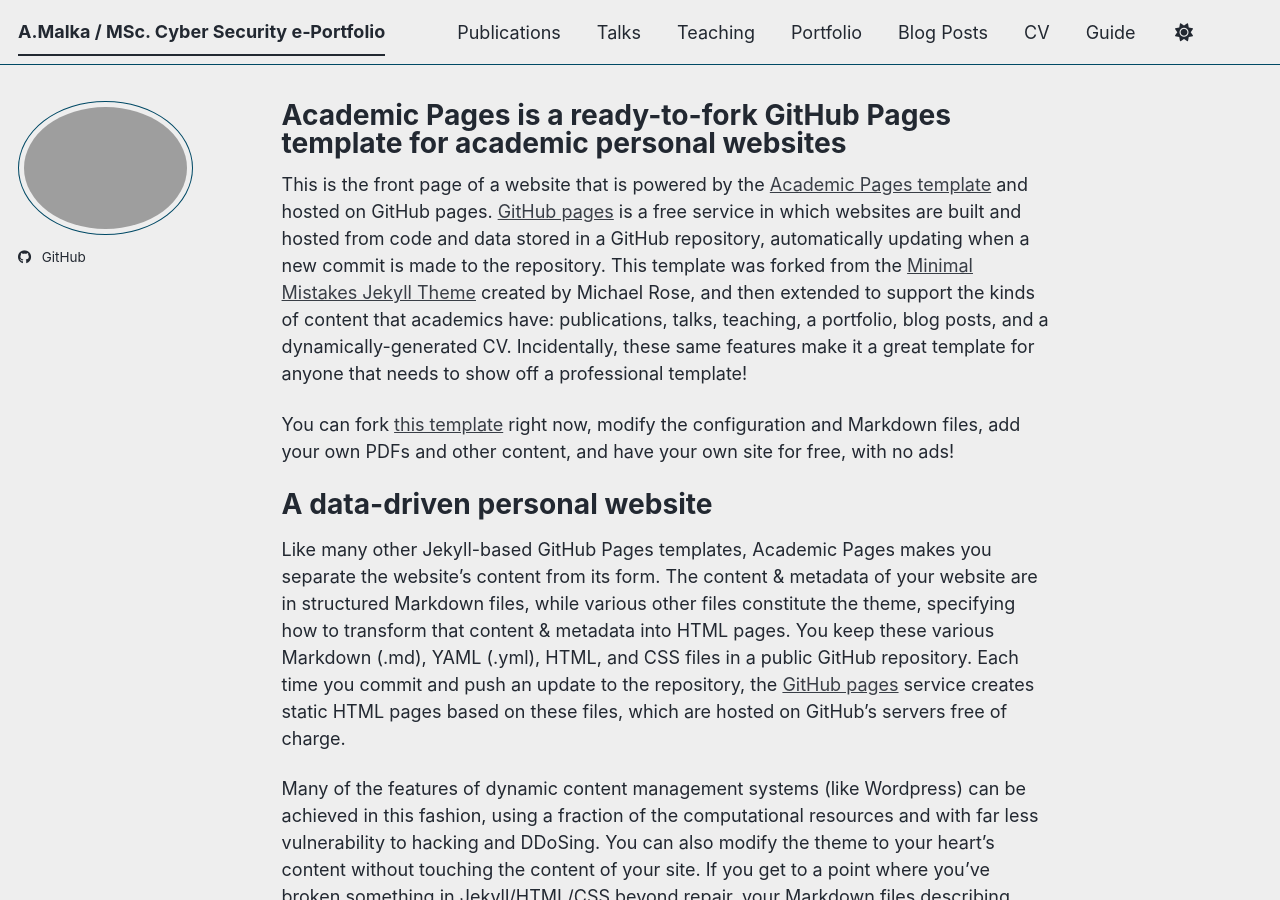
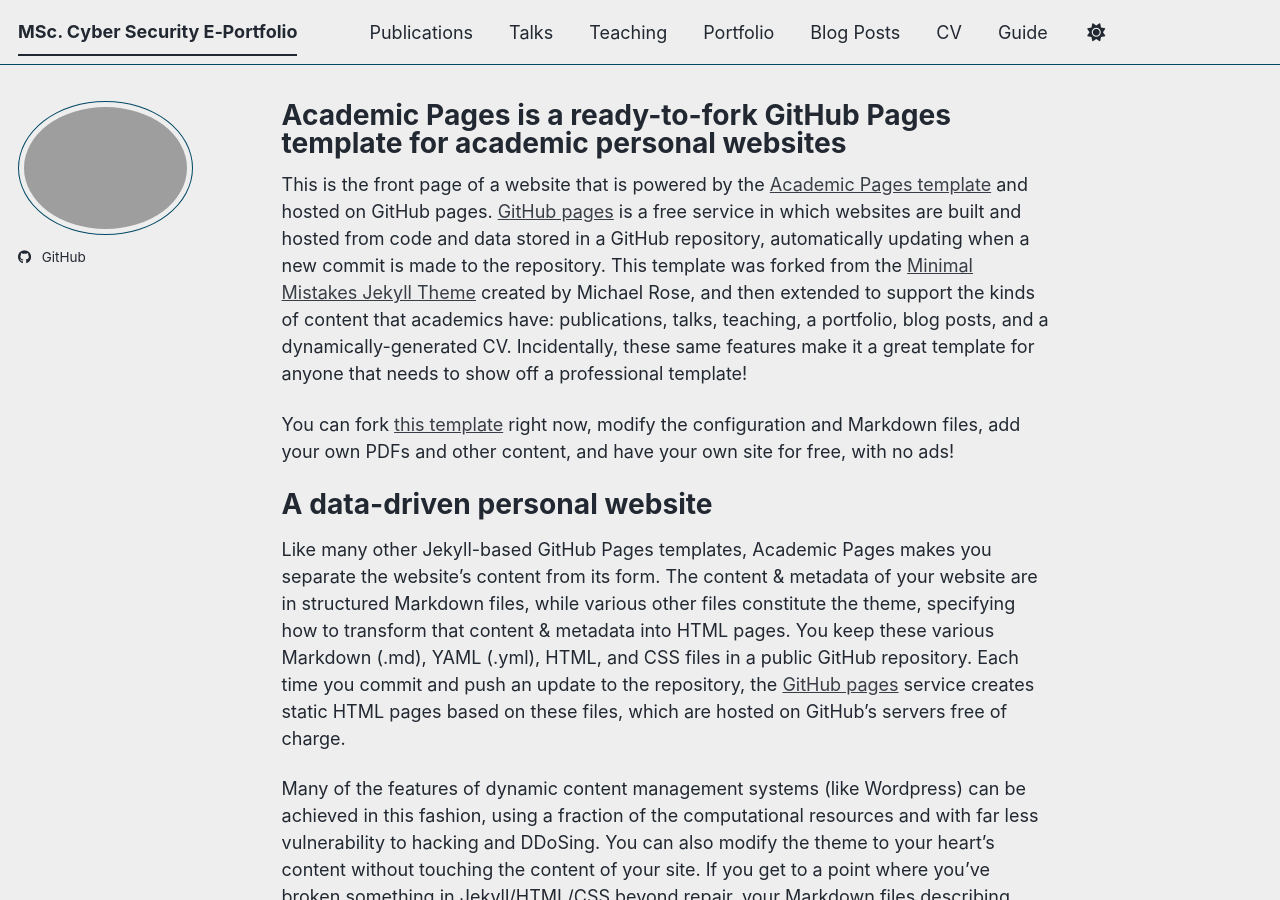
Before and after one commit to am25251/uoe-eportfolio, a Jekyll site: the page built from _pages/about.md, in a window 1280 px wide and 900 px high. Built offline with Jekyll 4.4.1, drawn with Linux system fonts in a browser that asks for light colours; a script bundle is joined from its source files by our own code; library files that are not in the unit come from our copies.

Commit message:
Update site title, description, and avatar image

```diff
--- a/_config.yml
+++ b/_config.yml
@@ -9,21 +9,21 @@
 # Basic Site Settings
 locale                   : "en-US"
 site_theme               : "air" # Currently available options are "default", "air"
-title                    : "A.Malka / MSc. Cyber Security e‑Portfolio"
+title                    : "MSc. Cyber Security E‑Portfolio"
 title_separator          : "-"
 name                     : &name "A.Malka"
-description              : &description "MSc Cyber Security e‑Portfolio"   # Update this with a general description of your site, this is the default if not overridden by a page
-url                      : https://am25251.github.io/e-portfolio # The base hostname & protocol for your site e.g. "https://[your GitHub username].github.io",
+description              : &description "A.Malka - E‑Portfolio"   # Update this with a general description of your site, this is the default if not overridden by a page
+url                      : https://am25251.github.io/uoe-eportfolio # The base hostname & protocol for your site e.g. "https://[your GitHub username].github.io",
                                                            # or if you already have some other page hosted on Github then use "https://[your GitHub username].github.io/[Your Repo Name]"
 baseurl                  : "" # the subpath of your site, e.g. "/blog"
-repository               : "https://am25251.github.io/uoe-eportfolio"
+repository               : ""
 
 # Site Author - The following control what appear as part of the author content on the side bar.
 #               If a field is blank the icon and link will not appear, otherwise it will be shown.
 #               Additional customization can be done by editing /_includes/author-profile.html
 author:
   # Biographic information
-  avatar           : "3d-programming-background-with-abstract-binary-code.jpg"
+  avatar           : "pexels-sebastian-palomino-933481-1955134.jpg"
 
 
   # Repositories and software development
```
